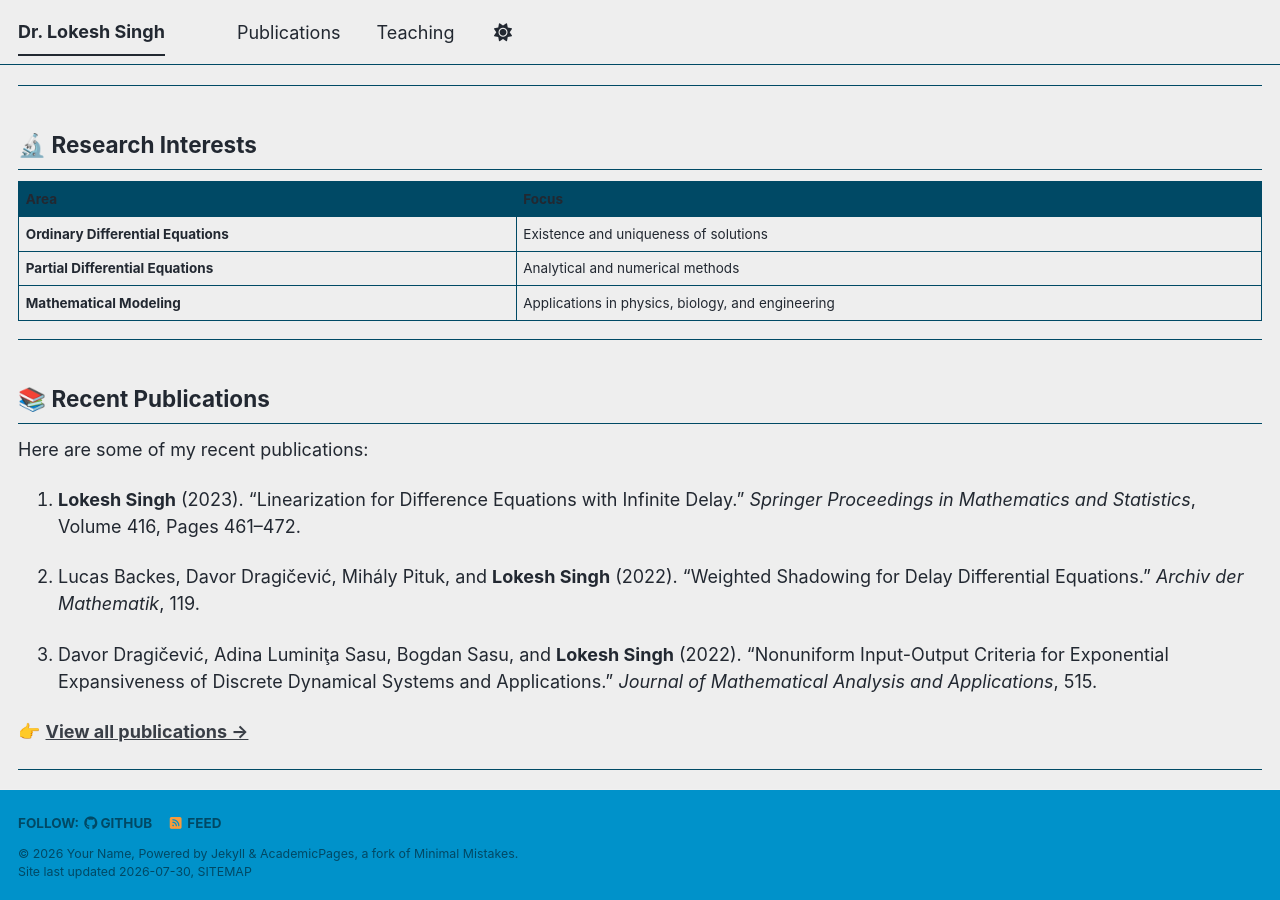
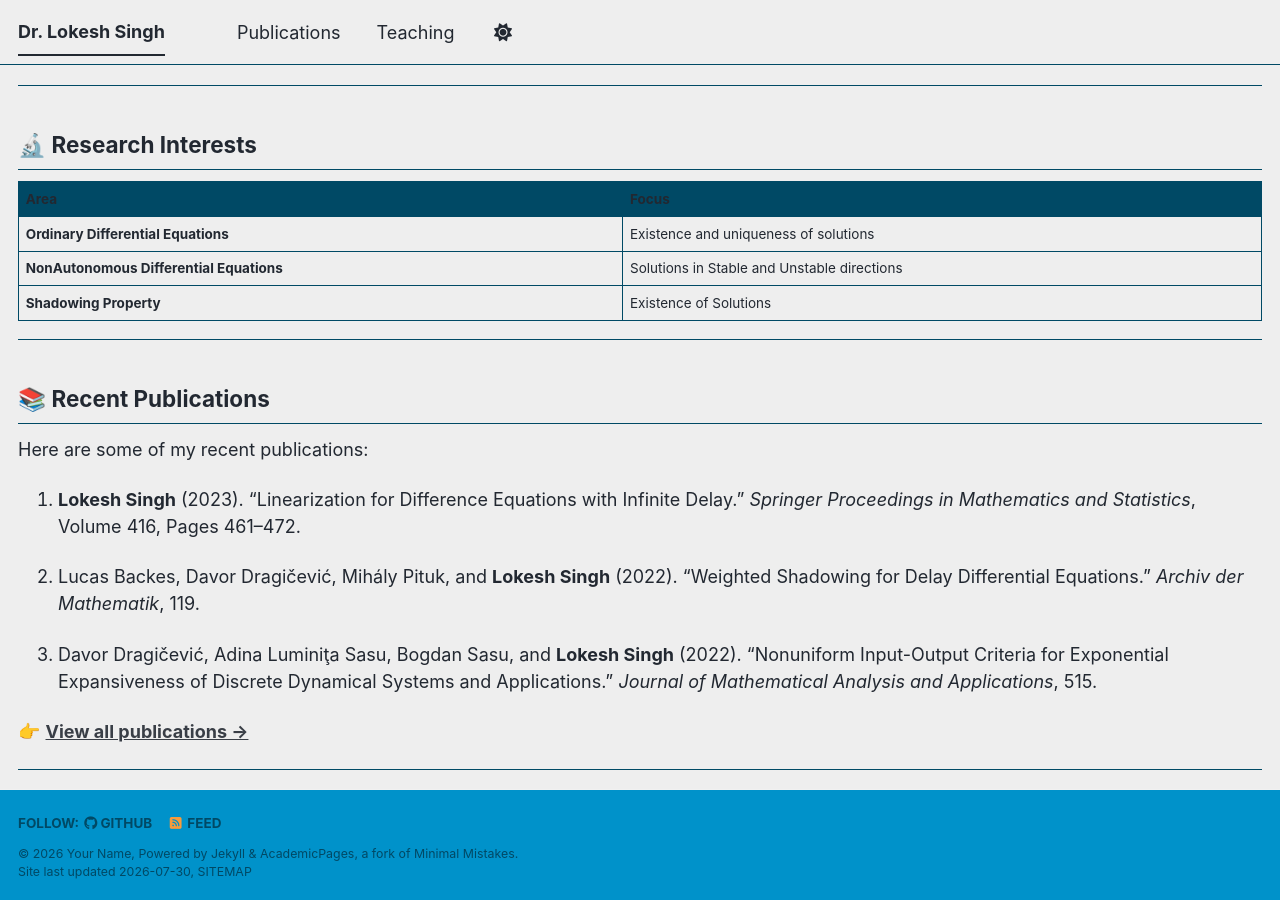
Before and after one commit to lokeshmath/lokeshmath.github.io, a Jekyll site: the page built from index.md, in a window 1280 px wide and 900 px high, scrolled down 444 px. Built offline with Jekyll 4.4.1, drawn with Linux system fonts in a browser that asks for light colours; a style sheet for code colours, icons or effects is not loaded.

Commit message:
Update index.md

```diff
--- a/index.md
+++ b/index.md
@@ -27,8 +27,8 @@ My research focuses on **Differential Equations**, with a particular interest in
 | Area | Focus |
 |------|-------|
 | **Ordinary Differential Equations** | Existence and uniqueness of solutions |
-| **Partial Differential Equations** | Analytical and numerical methods |
-| **Mathematical Modeling** | Applications in physics, biology, and engineering |
+| **NonAutonomous Differential Equations** | Solutions in Stable and Unstable directions |
+| **Shadowing Property** | Existence of Solutions |
 
 ---
 
```
